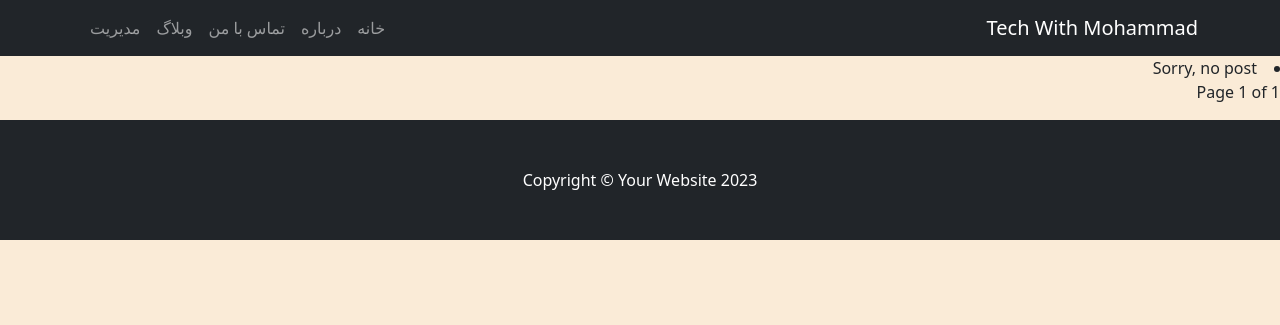
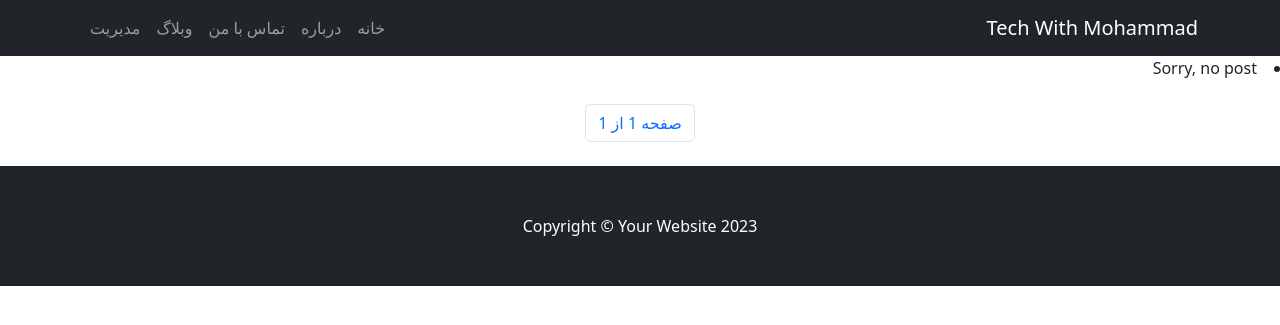
Before and after one commit to MohammadBohluli/blog, a Django app: page /blog/ in a window 1280 px wide. Shown: the top 325 px of the page. Run offline with Django 4.2, Linux system fonts and the light colour scheme; data that the repository does not hold is empty.

Commit message:
style:add pagination

```diff
--- a/core/static/css/base.css
+++ /dev/null
@@ -1,3 +0,0 @@
-body {
-    background-color: antiquewhite;
-}
--- a/core/templates/partials/_pagination.html
+++ b/core/templates/partials/_pagination.html
@@ -1,17 +1,16 @@
+<nav aria-label="Pagination">
 
+    <ul class="pagination justify-content-center my-4">
+        {% if page.has_previous%}
+            <li class="page-item">
+                <a class="page-link" href="?page={{ page.previous_page_number}}">قبلی</a>
+            </li>
+        {% endif %}
 
+        <li class="page-item"><a class="page-link" href="#">صفحه {{ page.number }} از {{ page.paginator.num_pages }}</a></li>
 
-<ul class="pagination">
-
-    {% if page.has_previous%}
-        <li class="page-item"><a class="page-link" href="?page={{ page.previous_page_number}}">Previous</a></li>
-    {% endif %}
-
-        <li class="page-item">Page {{ page.number }} of {{ page.paginator.num_pages }}</li>
-
-    {% if page.has_next %}
-        <li class="page-item"><a class="page-link" href="?page={{ page.next_page_number}}">Next</a></li>
-    {% endif %}
-
-
-</ul>
+        {% if page.has_next %}
+            <li class="page-item"><a class="page-link" href="?page={{ page.next_page_number}}">بعدی</a></li>
+        {% endif %}
+    </ul>
+</nav>
```
